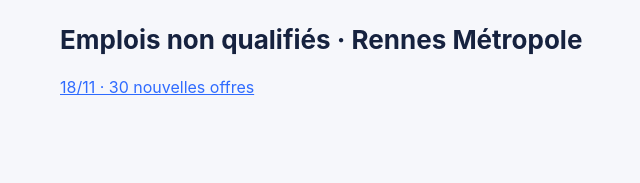
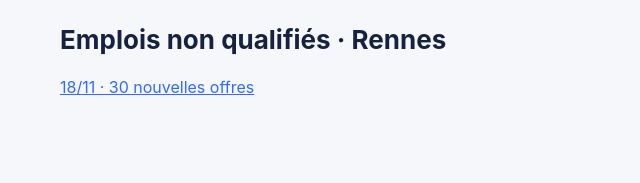
Before and after one commit to studioallee-sys/veilles, a plain HTML site: page emploi-non-qualifie/index.html in a window 1280 px wide. Shown: the whole page, without its empty margins (166-806 px from the left). Drawn offline with Linux system fonts and the light colour scheme.

Commit message:
Emplois non qualifiés : titre « Rennes » (ville seule, consigne du 18/11)

```diff
--- a/emploi-non-qualifie/index.html
+++ b/emploi-non-qualifie/index.html
@@ -1,5 +1,5 @@
-<!doctype html><html lang="fr"><head><meta charset="utf-8"><meta name="viewport" content="width=device-width,initial-scale=1"><meta name="robots" content="noindex,nofollow"><title>Emplois non qualifiés · Rennes Métropole</title><link rel="stylesheet" href="../style.css"></head>
-<body><main><header class="top"><h1>Emplois non qualifiés · Rennes Métropole</h1></header><ul class="archives">
+<!doctype html><html lang="fr"><head><meta charset="utf-8"><meta name="viewport" content="width=device-width,initial-scale=1"><meta name="robots" content="noindex,nofollow"><title>Emplois non qualifiés · Rennes</title><link rel="stylesheet" href="../style.css"></head>
+<body><main><header class="top"><h1>Emplois non qualifiés · Rennes</h1></header><ul class="archives">
 <!-- LISTE -->
 <li><a href="2026-11-18.html">18/11 · 30 nouvelles offres</a></li>
 </ul></main></body></html>
```
